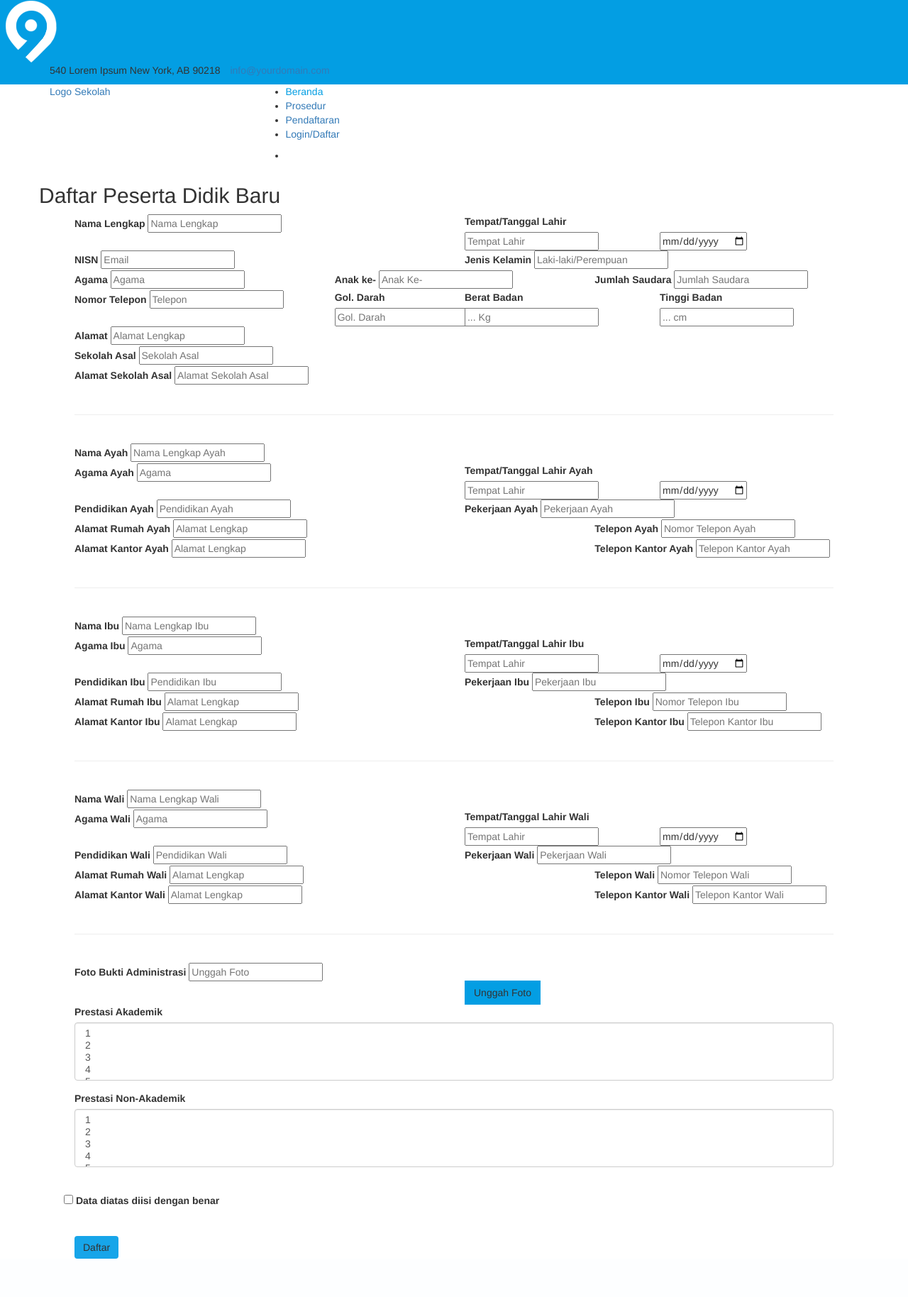
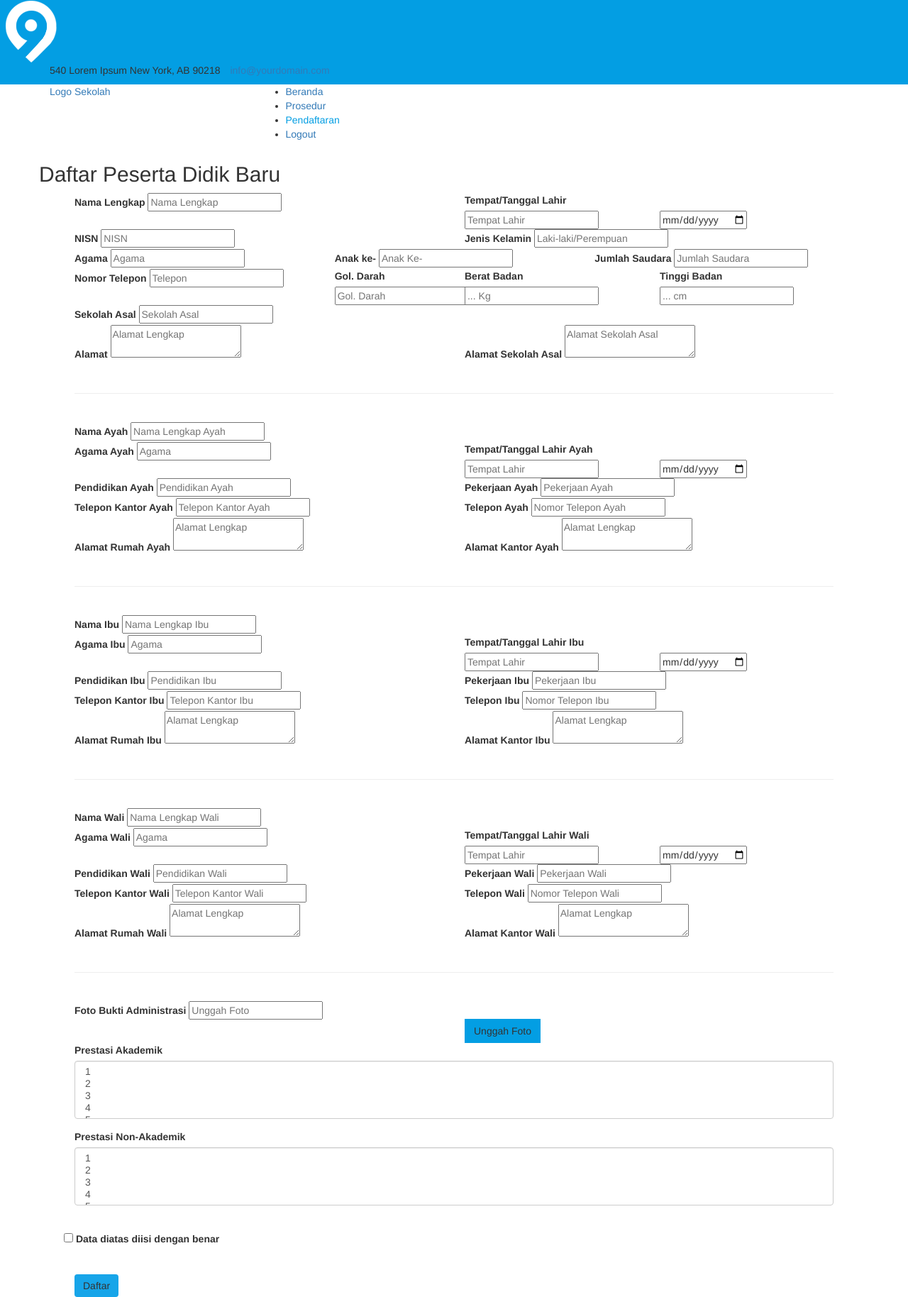
Before and after one commit to alfanizidni/ppdb, a CodeIgniter app: page /ppdb/pendaftaran in a window 1280 px wide. Shown: the whole page at 71% size. Before the commit the page ends 1774 px from the top, so only its background shows below. Run offline with CodeIgniter, Linux system fonts and the light colour scheme; some libraries are stand-ins or nearby versions.

Commit message:
page active dan textarea

```diff
--- a/application/config/routes.php
+++ b/application/config/routes.php
@@ -53,9 +53,9 @@ $route['default_controller'] = 'welcome';
 $route['404_override'] = '';
 $route['translate_uri_dashes'] = FALSE;
 
+$route['login'] = 'admin/login/login';
+$route['register'] = 'admin/login/register';
 $route['admin'] = 'admin/overview';
 $route['prosedur'] = 'admin/overview/prosedur';
-$route['login'] = 'admin/login/login';
-$route['register'] = 'admin/login/register';
 
 $route['pendaftaran'] = 'admin/pendaftaran';
--- a/application/views/admin/_partials/header.php
+++ b/application/views/admin/_partials/header.php
@@ -35,46 +35,3 @@
     </div>
   </div>
   <!-- end header top -->
-  <!-- header bottom -->
-  <div class="header_bottom">
-    <div class="container">
-      <div class="row">
-        <div class="col-lg-3 col-md-6 col-sm-6 col-xs-6">
-          <!-- logo start -->
-          <div class="logo"> <a href="it_home.html">Logo Sekolah</a> </div>
-          <!-- logo end -->
-        </div>
-
-        <div class="col-lg-9 col-md-6 col-sm-6 col-xs-6">
-          <!-- menu start -->
-          <div class="menu_side">
-            <div id="navbar_menu">
-              <ul class="first-ul">
-                <li>
-                  <a href="<?= base_url('admin') ?>" class="active">Beranda</a>
-                </li>
-                <li><a href="<?= base_url('prosedur') ?>">Prosedur</a></li>
-                <li> <a href="<?= base_url('pendaftaran') ?>">Pendaftaran</a>
-                  <!-- <ul>
-                    <li><a href="#">Berita</a></li>
-                    <li><a href="#">Pemberitahuan</a></li>
-                  </ul> -->
-                </li>
-                <li> <a href="<?= base_url("login") ?>" >Login/Daftar</a>
-                </li>
-              </ul>
-            </div>
-            <div class="search_icon">
-              <ul>
-                <li><a href="#" data-toggle="modal" data-target="#search_bar"><i class="fa fa-search" aria-hidden="true"></i></a></li>
-              </ul>
-            </div>
-          </div>
-         <!-- menu end -->
-        </div>
-      </div>
-    </div>
-  </div>
-  <!-- header bottom end -->
-</header>
-<!-- end header -->
--- a/application/views/admin/pendaftaran.php
+++ b/application/views/admin/pendaftaran.php
@@ -41,6 +41,35 @@
 <?php $this->load->view('admin/_partials/header') ?>
 <!-- End Header -->
 
+<!-- header bottom -->
+<div class="header_bottom">
+    <div class="container">
+      <div class="row">
+        <div class="col-lg-3 col-md-6 col-sm-6 col-xs-6">
+          <!-- logo start -->
+          <div class="logo"> <a href="<?= base_url('admin') ?>">Logo Sekolah</a> </div>
+          <!-- logo end -->
+        </div>
+        <div class="col-lg-9 col-md-6 col-sm-6 col-xs-6">
+          <!-- menu start -->
+          <div class="menu_side">
+            <div id="navbar_menu">
+              <ul class="first-ul">
+                <li><a href="<?= base_url('admin') ?>">Beranda</a></li>
+                <li><a href="<?= base_url('prosedur') ?>">Prosedur</a></li>
+                <li> <a href="<?= base_url('pendaftaran') ?>" class="active">Pendaftaran</a></li>
+                <li> <a href="<?= base_url("login") ?>" >Logout</a></li>
+              </ul>
+            </div>
+          </div>
+         <!-- menu end -->
+        </div>
+      </div>
+    </div>
+  </div>
+  <!-- header bottom end -->
+</header>
+
 <!-- end inner page banner -->
 <div class="section">
   <div class="container">
@@ -77,7 +106,7 @@
                       <div class="row">
                         <div class="field col-lg-6 col-md-6 col-sm-6 col-xs-6">
                           <label for="ttl">NISN</label>
-                          <input class="field_custom" placeholder="Email" type="text" required>
+                          <input class="field_custom" placeholder="NISN" type="text" required>
                         </div>
                         <div class="field col-lg-6 col-md-6 col-sm-6 col-xs-6">
                           <label for="ttl">Jenis Kelamin</label>
@@ -101,7 +130,7 @@
                       <div class="row">
                         <div class="field col-lg-4 col-md-4 col-sm-4 col-xs-4">
                           <label for="ttl">Nomor Telepon</label>
-                          <input class="field_custom" placeholder="Telepon" type="text" required>
+                          <input class="field_custom" placeholder="Telepon" type="number" required>
                         </div>
                         <div class="field col-lg-2 col-md-2 col-sm-2 col-xs-2">
                           <label for="ttl">Gol. Darah</label>
@@ -109,25 +138,25 @@
                         </div>
                         <div class="field col-lg-3 col-md-3 col-sm-3 col-xs-3">
                           <label for="ttl">Berat Badan</label>
-                          <input class="field_custom" placeholder="... Kg" type="text" id="ttl" required>
+                          <input class="field_custom" placeholder="... Kg" type="number" id="ttl" required>
                         </div>
                         <div class="field col-lg-3 col-md-3 col-sm-3 col-xs-3">
                           <label for="ttl">Tinggi Badan</label>
-                          <input class="field_custom" placeholder="... cm" type="text" required>
+                          <input class="field_custom" placeholder="... cm" type="number" required>
                         </div>
                       </div>
                       <div class="row">
                         <div class="field col-lg-12 col-md-12 col-sm-12 col-xs-12">
+                            <label for="ttl">Sekolah Asal</label>
+                            <input class="field_custom" placeholder="Sekolah Asal" type="password" required>
+                        </div>
+                        <div class="field col-lg-6 col-md-12 col-sm-12 col-xs-12">
                           <label for="ttl">Alamat</label>
-                          <input class="field_custom" placeholder="Alamat Lengkap" type="password" required>
+                          <textarea class="field_custom" placeholder="Alamat Lengkap" type="text" ></textarea>
                         </div>
-                        <div class="field col-lg-12 col-md-12 col-sm-12 col-xs-12">
-                          <label for="ttl">Sekolah Asal</label>
-                          <input class="field_custom" placeholder="Sekolah Asal" type="password" required>
-                        </div>
-                        <div class="field col-lg-12 col-md-12 col-sm-12 col-xs-12">
+                        <div class="field col-lg-6 col-md-12 col-sm-12 col-xs-12">
                           <label for="ttl">Alamat Sekolah Asal</label>
-                          <input class="field_custom" placeholder="Alamat Sekolah Asal" type="password" required>
+                          <textarea class="field_custom" placeholder="Alamat Sekolah Asal" type="password"></textarea>
                         </div>
                       </div>
                       <br/>
@@ -163,23 +192,23 @@
                         </div>
                       </div>
                       <div class="row">
-                        <div class="field col-lg-8 col-md-8 col-sm-8 col-xs-8">
-                          <label for="ttl">Alamat Rumah Ayah</label>
-                          <input class="field_custom" placeholder="Alamat Lengkap" type="text" required>
+                        <div class="field col-lg-6 col-md-6 col-sm-6 col-xs-6">
+                          <label for="ttl">Telepon Kantor Ayah</label>
+                          <input class="field_custom" placeholder="Telepon Kantor Ayah" type="number" id="ttl" required>
                         </div>
-                        <div class="field col-lg-4 col-md-4 col-sm-4 col-xs-4">
+                        <div class="field col-lg-6 col-md-6 col-sm-6 col-xs-6">
                           <label for="ttl">Telepon Ayah</label>
-                          <input class="field_custom" placeholder="Nomor Telepon Ayah" type="text" id="ttl" required>
+                          <input class="field_custom" placeholder="Nomor Telepon Ayah" type="number" id="ttl" required>
                         </div>
                       </div>
                       <div class="row">
-                        <div class="field col-lg-8 col-md-8 col-sm-8 col-xs-8">
+                        <div class="field col-lg-6 col-md-6 col-sm-6 col-xs-6">
+                            <label for="ttl">Alamat Rumah Ayah</label>
+                            <textarea class="field_custom" placeholder="Alamat Lengkap" type="text" required></textarea>
+                        </div>
+                        <div class="field col-lg-6 col-md-6 col-sm-6 col-xs-6">
                           <label for="ttl">Alamat Kantor Ayah</label>
-                          <input class="field_custom" placeholder="Alamat Lengkap" type="text" required>
-                        </div>
-                        <div class="field col-lg-4 col-md-4 col-sm-4 col-xs-4">
-                          <label for="ttl">Telepon Kantor Ayah</label>
-                          <input class="field_custom" placeholder="Telepon Kantor Ayah" type="text" id="ttl" required>
+                          <textarea class="field_custom" placeholder="Alamat Lengkap" type="text" required></textarea>
                         </div>
                       </div>
                       <br/>
@@ -215,23 +244,23 @@
                         </div>
                       </div>
                       <div class="row">
-                        <div class="field col-lg-8 col-md-8 col-sm-8 col-xs-8">
-                          <label for="ttl">Alamat Rumah Ibu</label>
-                          <input class="field_custom" placeholder="Alamat Lengkap" type="text" required>
+                        <div class="field col-lg-6 col-md-6 col-sm-6 col-xs-6">
+                          <label for="ttl">Telepon Kantor Ibu</label>
+                          <input class="field_custom" placeholder="Telepon Kantor Ibu" type="number" id="ttl" required>
                         </div>
-                        <div class="field col-lg-4 col-md-4 col-sm-4 col-xs-4">
+                        <div class="field col-lg-6 col-md-6 col-sm-6 col-xs-6">
                           <label for="ttl">Telepon Ibu</label>
-                          <input class="field_custom" placeholder="Nomor Telepon Ibu" type="text" id="ttl" required>
+                          <input class="field_custom" placeholder="Nomor Telepon Ibu" type="number" id="ttl" required>
                         </div>
                       </div>
                       <div class="row">
-                        <div class="field col-lg-8 col-md-8 col-sm-8 col-xs-8">
+                        <div class="field col-lg-6 col-md-6 col-sm-6 col-xs-6">
+                            <label for="ttl">Alamat Rumah Ibu</label>
+                            <textarea class="field_custom" placeholder="Alamat Lengkap" type="text" required></textarea>
+                        </div>
+                        <div class="field col-lg-6 col-md-6 col-sm-6 col-xs-6">
                           <label for="ttl">Alamat Kantor Ibu</label>
-                          <input class="field_custom" placeholder="Alamat Lengkap" type="text" required>
-                        </div>
-                        <div class="field col-lg-4 col-md-4 col-sm-4 col-xs-4">
-                          <label for="ttl">Telepon Kantor Ibu</label>
-                          <input class="field_custom" placeholder="Telepon Kantor Ibu" type="text" id="ttl" required>
+                          <textarea class="field_custom" placeholder="Alamat Lengkap" type="text" required></textarea>
                         </div>
                       </div>
                       <br/>
@@ -267,23 +296,23 @@
                         </div>
                       </div>
                       <div class="row">
-                        <div class="field col-lg-8 col-md-8 col-sm-8 col-xs-8">
-                          <label for="ttl">Alamat Rumah Wali</label>
-                          <input class="field_custom" placeholder="Alamat Lengkap" type="text" required>
+                        <div class="field col-lg-6 col-md-6 col-sm-6 col-xs-6">
+                          <label for="ttl">Telepon Kantor Wali</label>
+                          <input class="field_custom" placeholder="Telepon Kantor Wali" type="number" id="ttl" required>
                         </div>
-                        <div class="field col-lg-4 col-md-4 col-sm-4 col-xs-4">
+                        <div class="field col-lg-6 col-md-6 col-sm-6 col-xs-6">
                           <label for="ttl">Telepon Wali</label>
-                          <input class="field_custom" placeholder="Nomor Telepon Wali" type="text" id="ttl" required>
+                          <input class="field_custom" placeholder="Nomor Telepon Wali" type="number" id="ttl" required>
                         </div>
                       </div>
                       <div class="row">
-                        <div class="field col-lg-8 col-md-8 col-sm-8 col-xs-8">
+                        <div class="field col-lg-6 col-md-6 col-sm-6 col-xs-6">
+                            <label for="ttl">Alamat Rumah Wali</label>
+                            <textarea class="field_custom" placeholder="Alamat Lengkap" type="text" required></textarea>
+                        </div>
+                        <div class="field col-lg-6 col-md-6 col-sm-6 col-xs-6">
                           <label for="ttl">Alamat Kantor Wali</label>
-                          <input class="field_custom" placeholder="Alamat Lengkap" type="text" required>
-                        </div>
-                        <div class="field col-lg-4 col-md-4 col-sm-4 col-xs-4">
-                          <label for="ttl">Telepon Kantor Wali</label>
-                          <input class="field_custom" placeholder="Telepon Kantor Wali" type="text" id="ttl" required>
+                          <textarea class="field_custom" placeholder="Alamat Lengkap" type="text" required></textarea>
                         </div>
                       </div>
                       <br/>
```
Also changed, not shown: application/views/admin/overview.php (+29 -0 lines), application/views/admin/prosedur.php (+32 -2 lines), application/views/admin/register.php (+7 -8 lines).
